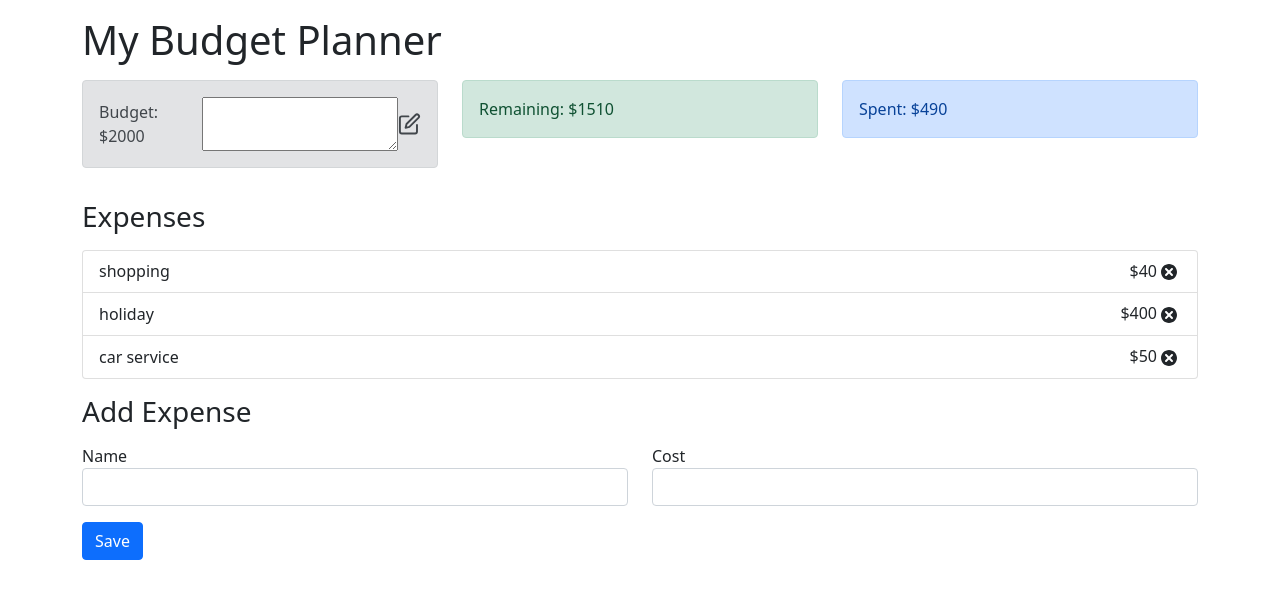
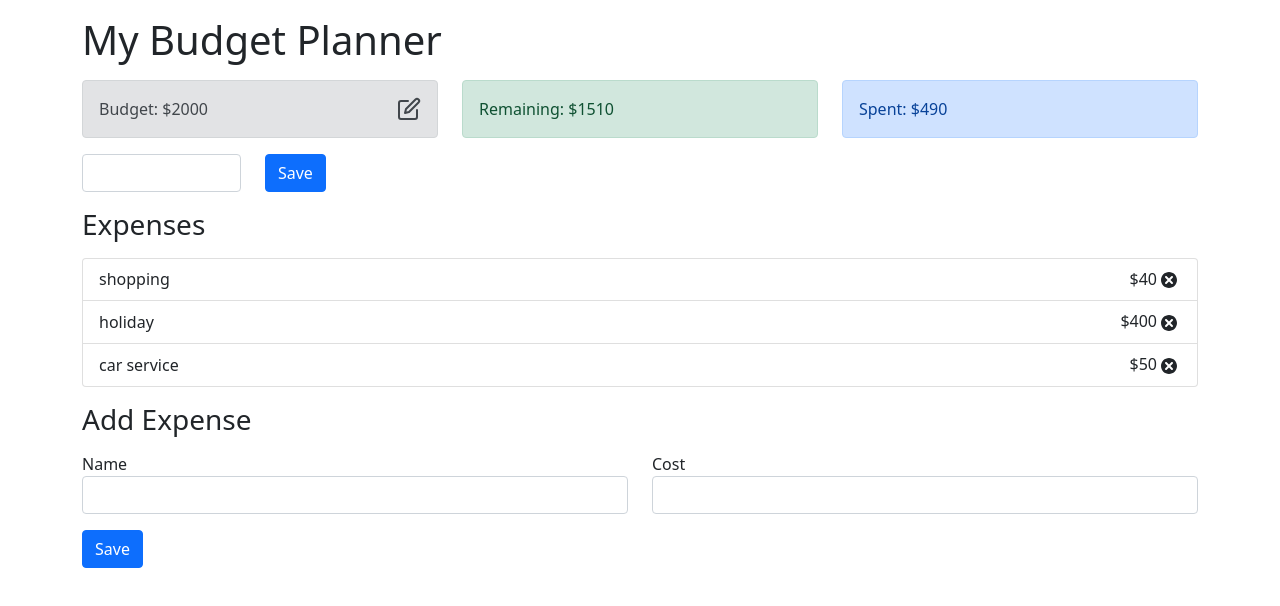
Before and after one commit to ChyenneW/react-budget-tracker, a React (Create React App) app: page / in a window 1280 px wide. Shown: the top 606 px of the page. Built offline with nearby package versions, Linux system fonts and the light colour scheme.

Commit message:
Change textarea to a form

```diff
--- a/src/components/Budget.js
+++ b/src/components/Budget.js
@@ -12,10 +12,21 @@ const Budget = () => {
     };
 
     return (
-        <div className="alert alert-secondary d-flex justify-content-between align-items-center">
-            <span>Budget: ${budget}</span>
-            <textarea className={allowEdit ? "d-flex" : "d-none"}></textarea>
-            <FiEdit size="1.5em" onClick={handleBudgetEdit}></FiEdit>
+        <div>
+            <div className="alert alert-secondary d-flex justify-content-between align-items-center">
+                <span>Budget: ${budget}</span>
+                <FiEdit size="1.5em" onClick={handleBudgetEdit}></FiEdit>
+            </div>
+            <form className={allowEdit ? "d-flex" : "d-none"}>
+                <div className="row">
+                    <div className="col-sm">
+                        <input type="text" className="form-control" id="budget"></input>
+                    </div>
+                    <div className="col-sm">
+                        <button type="submit" className="btn btn-primary">Save</button>
+                    </div>
+                </div>
+            </form>
         </div>
     );
 };
```
